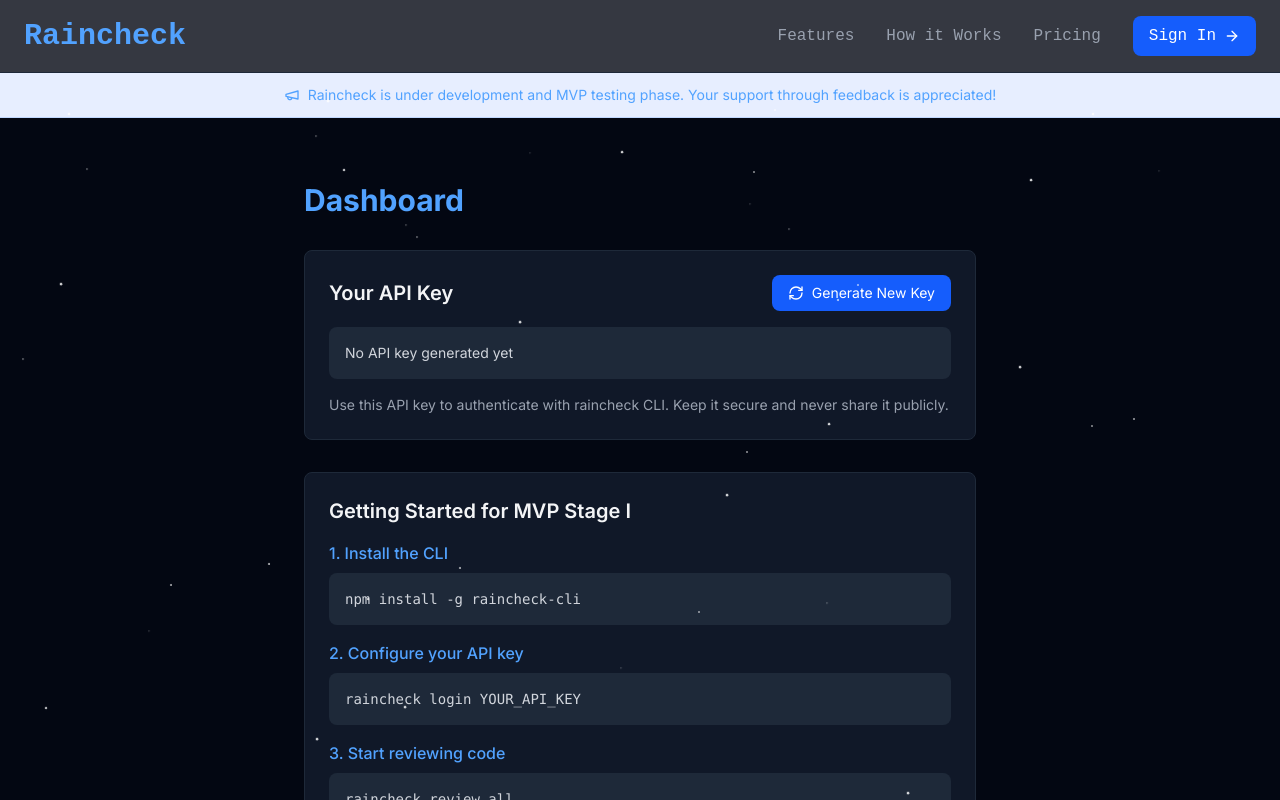
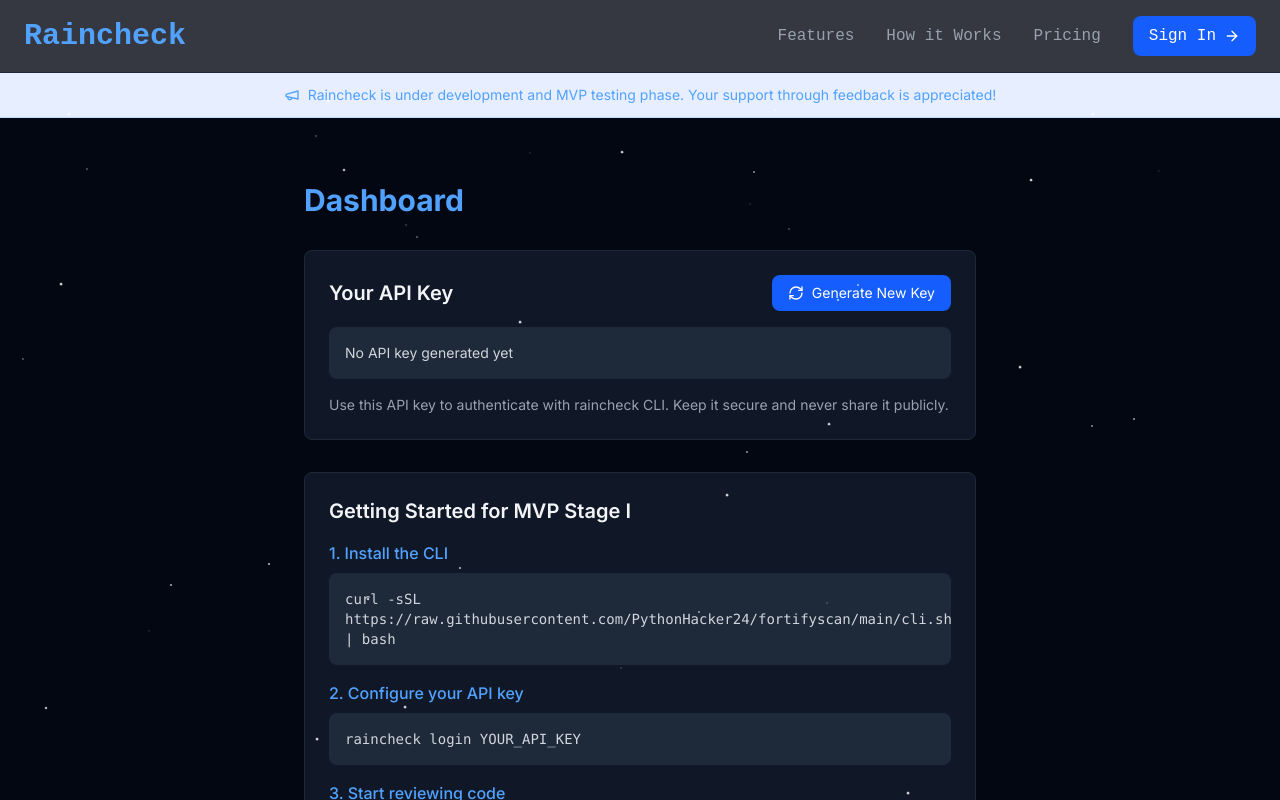
Before and after one commit to PythonHacker24/fortifyscan, a Next.js app: page /dashboard in a window 1280 px wide. Shown: the top 800 px of the page. Built offline with nearby package versions, Linux system fonts and the light colour scheme; no server answers; sample sign-in values are in the browser's storage.

Commit message:
fixed timeline

```diff
--- a/src/app/dashboard/page.tsx
+++ b/src/app/dashboard/page.tsx
@@ -137,7 +137,7 @@
               <div>
                 <h3 className="text-blue-400 font-medium mb-2">1. Install the CLI</h3>
                 <code className="block bg-gray-800 rounded-lg p-4 text-sm text-gray-300">
-                  npm install -g raincheck-cli
+                curl -sSL https://raw.githubusercontent.com/PythonHacker24/fortifyscan/main/cli.sh | bash
                 </code>
               </div>
               <div>
--- a/src/components/Timeline.tsx
+++ b/src/components/Timeline.tsx
@@ -23,13 +23,13 @@
   {
     title: "Complete Web Dashboard",
     description: "Building a complete web dashboard for code reviews and interactive fixing",
-    status: "upcoming",
+    status: "in-progress",
     date: "To be announced ..."
   },
   {
     title: "CLI tool upgraded to fix issues",
     description: "CLI tool will fix the issues and improve code quality on demand",
-    status: "in-progress",
+    status: "upcoming",
     date: "To be announced ..."
   },
   {
```
